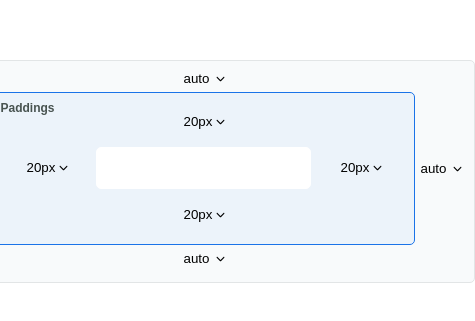
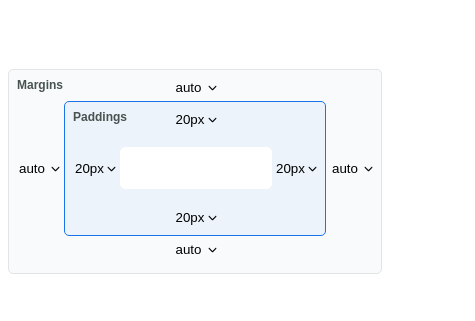
Before and after one commit to bhanuprakashwar/highlevel_assignment, a Vue app: page / in a window 390 px wide. Shown: the part 251-572 px from the top of the page, 475 px wide, since content can reach past the window. Built offline with nearby package versions, Linux system fonts and the light colour scheme; the HTML template or start-up script is replaced by a standard one.

Commit message:
feat(responsive): take max window width

```diff
--- a/src/App.vue
+++ b/src/App.vue
@@ -1,6 +1,5 @@
 <template>
   <header></header>
-
   <main class="mainClass">
     <SpacingComponent @spacingDetails="logSpacingValues" />
   </main>
--- a/src/components/SpacingComponent.vue
+++ b/src/components/SpacingComponent.vue
@@ -1,5 +1,5 @@
 <template>
-  <div>
+  <div style="width: 100%">
     <div class="outer-box">
       <div class="grid-3x3 margin-box">
         <!-- Top Row -->
@@ -112,15 +112,16 @@ const handleUpdate = (payload: UpdatePayload) => {
   background: #f8fafb;
   border: 1px solid #e2e5e6;
   border-radius: 5px;
-  width: 525px;
+  width: 100%;
   height: 205px;
   padding: 8px;
+  box-sizing: border-box;
 }
 
 .margin-box {
   display: grid;
-  grid-template-columns: repeat(3, auto);
-  grid-template-rows: repeat(3, auto);
+  grid-template-columns: auto 1fr auto;
+  grid-template-rows: auto 1fr auto;
   gap: 4px;
   align-items: center;
   justify-content: center;
@@ -131,17 +132,18 @@ const handleUpdate = (payload: UpdatePayload) => {
   background: #1a73e80d;
   border: 1px solid #1a73e8;
   border-radius: 5px;
-  width: 405px;
+  width: 100%;
   height: 135px;
   padding: 8px;
+  box-sizing: border-box;
 }
 
 .padding-grid {
   display: grid;
   height: 100%;
   width: 100%;
-  grid-template-columns: repeat(3, 1fr);
-  grid-template-rows: repeat(3, 1fr);
+  grid-template-columns: auto 1fr auto;
+  grid-template-rows: auto 1fr auto;
   gap: 4px;
   align-items: center;
   justify-content: center;
@@ -160,7 +162,7 @@ const handleUpdate = (payload: UpdatePayload) => {
 }
 
 .input-wrapper {
-  width: 213px;
+  width: 100%;
   height: 40px;
   background: #ffffff;
   border: 1px solid #ffffff;
```
Also changed, not shown: 1 other file (tests, documents, lock files or other folders).
